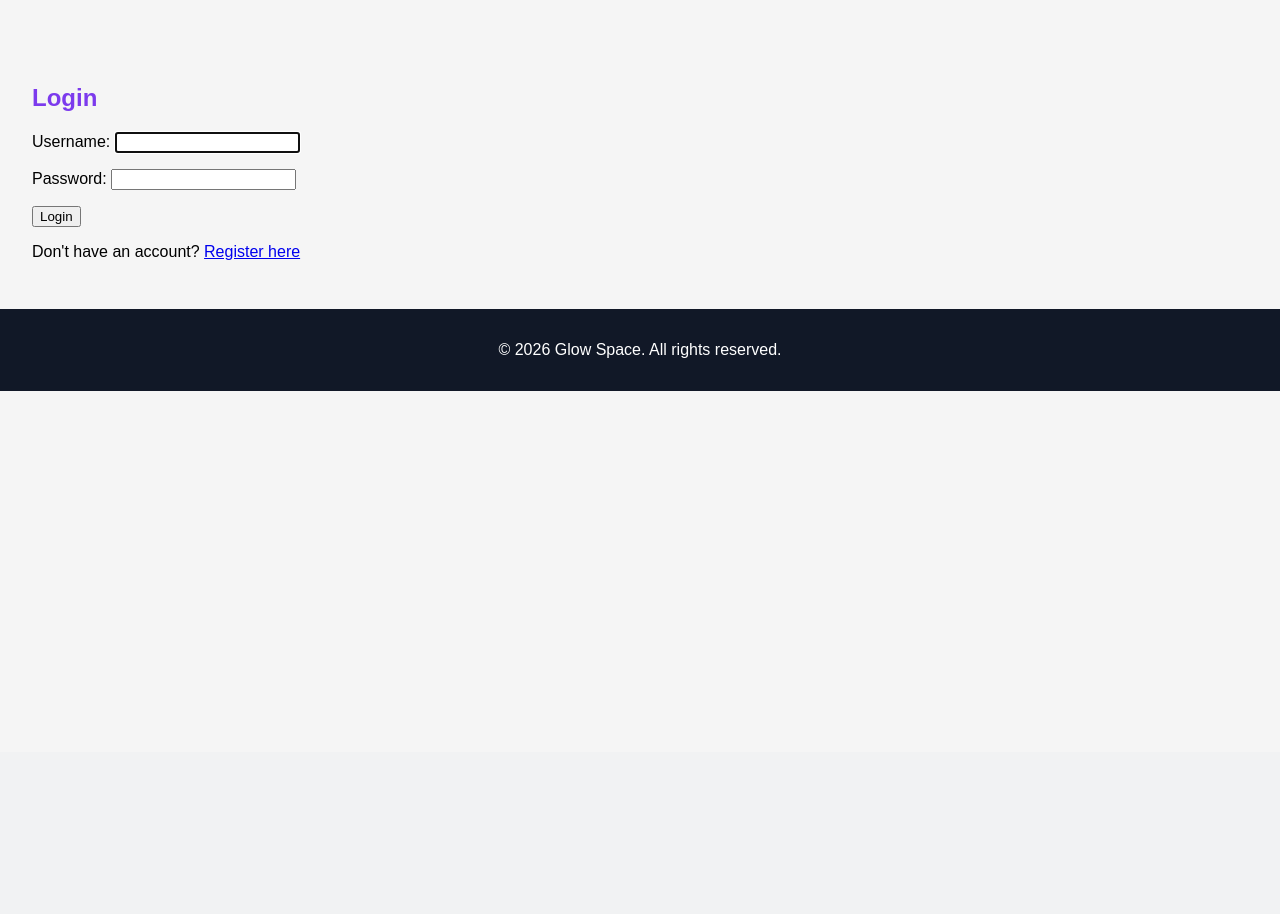
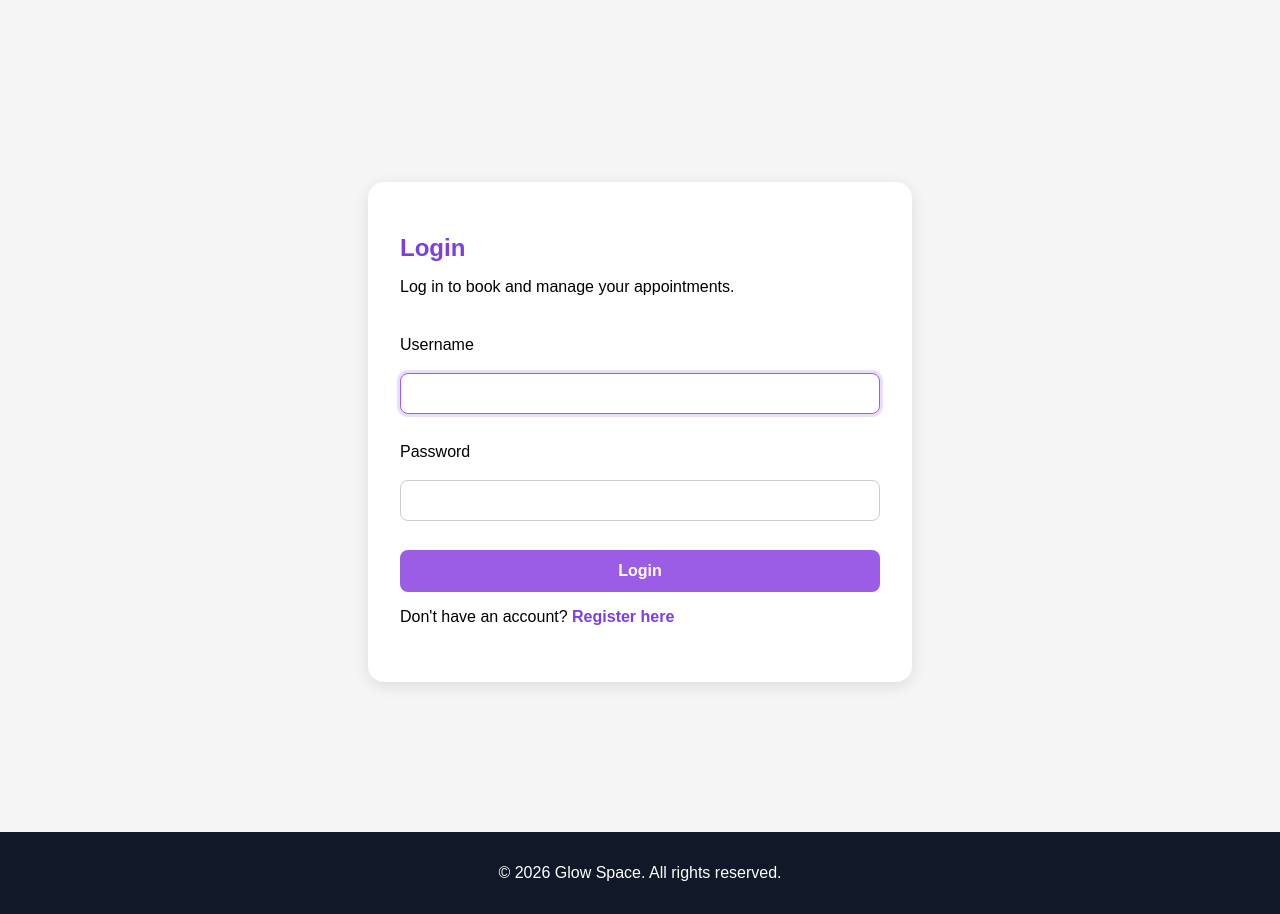
Before and after one commit to vera-com/glow-space, a Django app: page /login/ in a window 1280 px wide. Shown: the part 48-962 px from the top of the page. Before the commit the page ends 439 px from the top, so only its background shows below. Run offline with Django 5.2, Linux system fonts and the light colour scheme.

Commit message:
Improve authentication pages and login flow.

```diff
--- a/home/templates/home/login.html
+++ b/home/templates/home/login.html
@@ -3,11 +3,24 @@
 {% block content %}
 
 <section class="auth-section">
+    <div class="auth-card">
         <h1>Login</h1>
+        <p>Log in to book and manage your appointments.</p>
+
+        {% if form.errors %}
+            <p class="error-message">
+                Login failed. Please check your username and password and try again.
+            </p>
+        {% endif %}
 
         <form method="POST" class="auth-form">
             {% csrf_token %}
-        {{ form.as_p }}
+
+            <label for="id_username">Username</label>
+            {{ form.username }}
+
+            <label for="id_password">Password</label>
+            {{ form.password }}
 
             <button type="submit">Login</button>
         </form>
@@ -16,6 +29,7 @@
             Don't have an account?
             <a href="{% url 'register' %}">Register here</a>
         </p>
+    </div>
 </section>
 
 {% endblock %}
--- a/home/views.py
+++ b/home/views.py
@@ -4,12 +4,14 @@ from .models import Booking, Service
 from datetime import date, datetime
 from django.contrib.auth.forms import UserCreationForm
 from django.contrib.auth import login
+from django.contrib.auth.decorators import login_required
 
 
 def home(request):
     return render(request, 'home/index.html')
 
 
+@login_required
 def bookings(request):
 
     if request.method == "POST":
@@ -89,6 +91,7 @@ def bookings(request):
          })
 
 
+@login_required
 def appointments(request):
     bookings = Booking.objects.filter(
      user=request.user).order_by(
@@ -103,6 +106,7 @@ def appointments(request):
     )
 
 
+@login_required
 def edit_appointment(request, booking_id):
     booking = get_object_or_404(Booking, id=booking_id)
 
@@ -150,6 +154,7 @@ def edit_appointment(request, booking_id):
         )
 
 
+@login_required
 def delete_appointment(request, booking_id):
     booking = get_object_or_404(Booking, id=booking_id)
 
--- a/static/css/style.css
+++ b/static/css/style.css
@@ -449,6 +449,104 @@ nav {
     font-weight: 600;
 }
 
+/* =================================
+   Authentication (Login $ Register)
+================================= */
+
+.auth-section {
+    min-height: 80vh;
+    display: flex;
+    justify-content: center;
+    align-items: center;
+    padding: 3rem 1rem;
+}
+
+.auth-card {
+    width: 100%;
+    max-width: 480px;
+    padding: 2rem;
+    background-color: #ffffff;
+    border-radius: 1rem;
+    box-shadow: 0 4px 15px rgba(0, 0, 0, 0.1);
+}
+
+.auth-card h1 {
+    color: #7b3fe4;
+    margin-bottom: .5rem;
+}
+
+.auth-card p {
+    margin-bottom: 1.5rem;
+}
+
+.auth-form {
+    display: flex;
+    flex-direction: column;
+    gap: 0.8rem;
+}
+
+.auth-form input {
+    width: 100%;
+    padding: 12px;
+    border: 1px solid #ccc;
+    border-radius: 8px;
+    box-sizing: border-box;
+}
+
+.auth-form input:focus {
+    outline: none;
+    border-color: #9b5de5;
+    box-shadow: 0 0 0 3px rgba(155, 93, 229, .2);
+
+}
+
+
+.auth-form button {
+    width: 100%;
+    padding: 12px;
+    margin-top: 1rem;
+    background: #9b5de5;
+    color: #fff;
+    border: none;
+    border-radius: 8px;
+    font-size: 1rem;
+    font-weight: 600;
+    cursor: pointer;
+    transition: 0.3s ease;
+}
+
+.auth-form button:hover {
+    background: #7b2cbf;
+    transform: translateY(-2px);
+    transition: .3s ease;
+}
+
+.auth-card a {
+    color: #7b3fe4;
+    font-weight: 600;
+    text-decoration: none;
+}
+
+.auth-card a:hover {
+    text-decoration: underline;
+}
+
+.auth-form label {
+    display: block;
+    margin-top: 1rem;
+    margin-bottom: .4rem;
+}
+
+.errorlist,
+.messages {
+    list-style: none;
+    padding: 10px;
+    margin-bottom: 15px;
+    border-radius: 6px;
+    background: #ffe5e5;
+    color: #b00020;
+}
+
 
 /* --------------------
    Footer
```
Also changed, not shown: home/templates/home/register.html (+12 -27 lines). Lines whose indentation alone changed are shown as unchanged.
